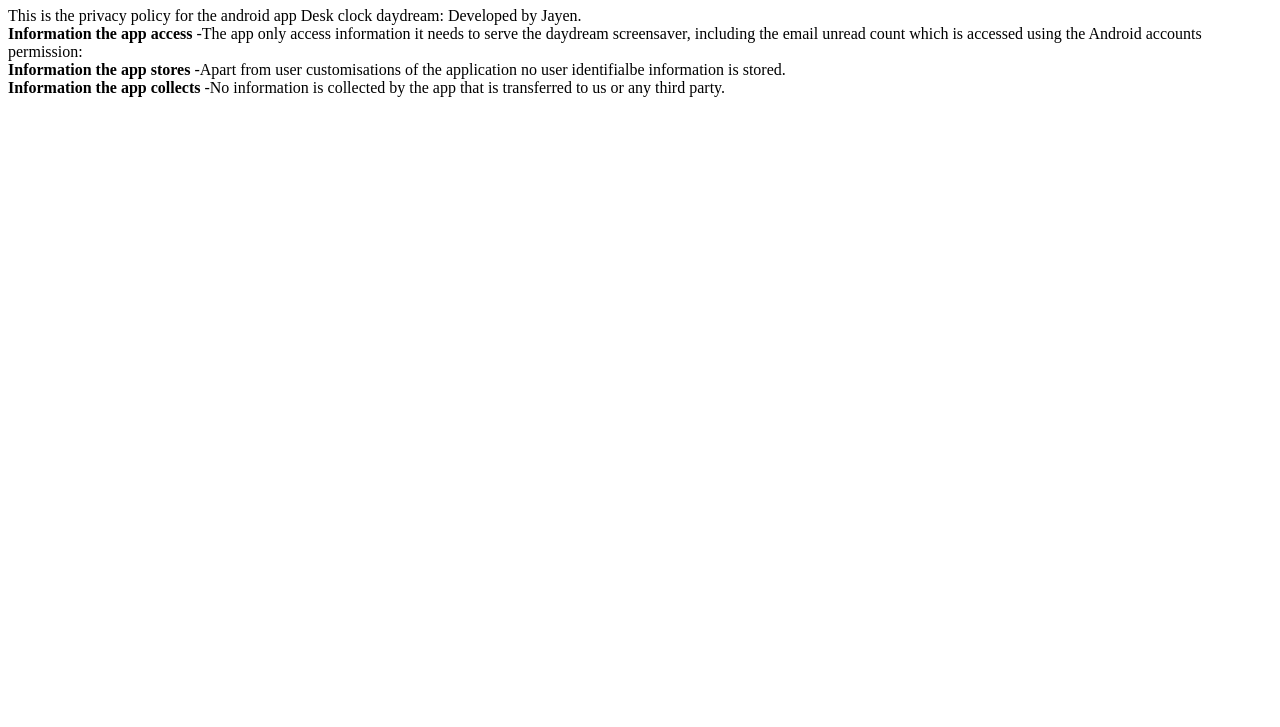
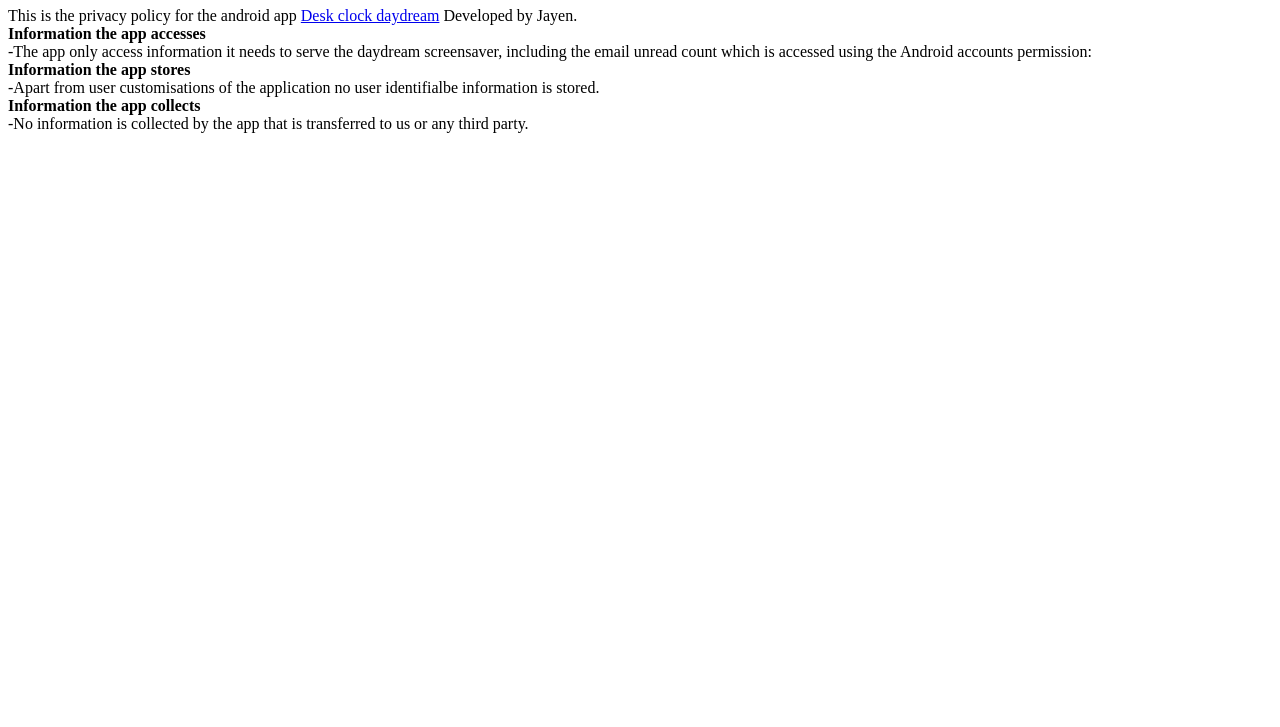
Before and after one commit to Jayen/deskclock-daydream, a plain HTML site: page index.html in a window 1280 px wide. Shown: the part 73-800 px from the top of the page. Drawn offline with Linux system fonts and the light colour scheme.

Commit message:
Update index.html

```diff
--- a/index.html
+++ b/index.html
@@ -10,18 +10,20 @@
 
   <h1>Privacy policy: Desk clock daydream</h1>
 
-  This is the privacy policy for the android app Desk clock daydream:
-  <a href="https://play.google.com/store/apps/details?id=com.jayen.deskclockdaydream"></a>
+  This is the privacy policy for the android app <a href="https://play.google.com/store/apps/details?id=com.jayen.deskclockdaydream">Desk clock daydream</a>
   Developed by Jayen.
   <br>
-  <b>Information the app access</b>
+  <b>Information the app accesses</b>
+  <br>
   -The app only access information it needs to serve the daydream screensaver,
   including the email unread count which is accessed using the Android accounts permission:
   <br>
   <b>Information the app stores</b>
+  <br>
   -Apart from user customisations of the application no user identifialbe information is stored.
   <br>
   <b>Information the app collects</b>
+  <br>
   -No information is collected by the app that is transferred to us or any third party.
 
 </body>
```
